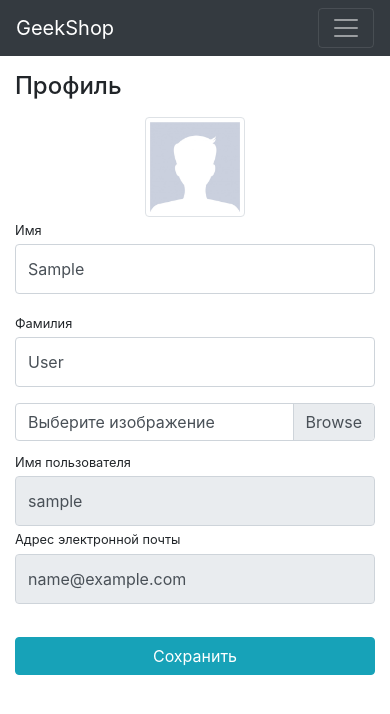
After one commit to FlintVorselon51/Geekshop, a Django app: page /users/profile/ in a window 390 px wide. The commit adds this page. Shown: the top 714 px of the page. Run offline with Django 3.2, Linux system fonts and the light colour scheme; the visitor is signed in with stand-in values (Sample User, id 1); parts of the project's set-up code (start-up, migrations or seed data) failed here and were passed over; some libraries are stand-ins or nearby versions.

Commit message:
profile page and the ability to edit a profile have been added.

```diff
--- a/authapp/forms.py
+++ b/authapp/forms.py
@@ -1,5 +1,5 @@
 from django import forms
-from django.contrib.auth.forms import AuthenticationForm, UserCreationForm
+from django.contrib.auth.forms import AuthenticationForm, UserCreationForm, UserChangeForm
 
 from .models import User
 
@@ -48,3 +48,21 @@ class UserRegisterForm(UserCreationForm):
     class Meta:
         model = User
         fields = ('username', 'email', 'first_name', 'last_name', 'password1', 'password2')
+
+
+class UserProfileForm(UserChangeForm):
+    username = forms.CharField(widget=forms.TextInput(attrs={
+        'class': 'form-control py-4',
+        'readonly': True
+    }))
+    email = forms.CharField(widget=forms.EmailInput(attrs={
+        'class': 'form-control py-4',
+        'readonly': True
+    }))
+    first_name = forms.CharField(widget=forms.TextInput(attrs={'class': 'form-control py-4'}))
+    last_name = forms.CharField(widget=forms.TextInput(attrs={'class': 'form-control py-4'}))
+    image = forms.ImageField(widget=forms.FileInput(attrs={'class': 'custom-file-input'}), required=False)
+
+    class Meta:
+        model = User
+        fields = ('username', 'email', 'first_name', 'last_name', 'image')
--- /dev/null
+++ b/authapp/templates/authapp/profile.html
@@ -0,0 +1,66 @@
+{% extends 'mainapp/base.html' %}
+{% load static %}
+
+{% block css %}
+    <link href="{% static 'css/profile.css' %}" rel="stylesheet">
+{% endblock %}
+
+{% block content %}
+    <div class="container">
+        <div class="row">
+            <div class="col-lg-7">
+                <h4 class="mt-3 mb-3">Профиль</h4>
+                <div class="col-lg-12 text-center">
+                    <img width="100" height="100"
+                         src="{% if user.image %} {{ user.image.url }} {% else %} {% static 'vendor/img/users/default_avatar.jpg' %} {% endif %}"
+                         class="img-thumbnail">
+                </div>
+                <form action="{% url 'users:profile' %}" method="post" enctype="multipart/form-data">
+                    {% csrf_token %}
+                    <div class="form-row">
+                        <div class="col-lg-6">
+                            <div class="form-group">
+                                <label class="small mb-1" for="{{ form.first_name.id_for_label }}">Имя</label>
+                                {{ form.first_name }}
+                            </div>
+                        </div>
+                        <div class="col-lg-6">
+                            <div class="form-group">
+                                <label class="small mb-1" for="{{ form.last_name.id_for_label }}">Фамилия</label>
+                                {{ form.last_name }}
+                            </div>
+                        </div>
+                    </div>
+                    <div class="form-row mb-2">
+                        <div class="col-lg-12">
+                            <div class="custom-file">
+                                {{ form.image }}
+                                <label class="custom-file-label" for="{{ form.image.id_for_label }}">
+                                    Выберите изображение
+                                </label>
+                            </div>
+                        </div>
+                    </div>
+                    <div class="form-row">
+                        <div class="col-lg-6">
+                            <label class="small mb-1" for="{{ form.username.id_for_label }}">Имя пользователя</label>
+                            {{ form.username }}
+                        </div>
+                        <div class="col-lg-6">
+                            <label class="small mb-1" for="{{ form.email.id_for_label }}">Адрес электронной
+                                почты</label>
+                            {{ form.email }}
+                        </div>
+                    </div>
+                    <div class="form-row">
+                        <div class="col-lg-12" style="margin-top: 33px;">
+                            <input class="btn btn-info btn-block" type="submit" value="Сохранить">
+                        </div>
+                    </div>
+                </form>
+            </div>
+            <div class="col-lg-5">
+            </div>
+        </div>
+    </div>
+{% endblock %}
--- a/authapp/urls.py
+++ b/authapp/urls.py
@@ -1,11 +1,12 @@
 from django.urls import path
 
-from .views import login, logout, register
+from .views import login, logout, register, profile
 
 app_name = 'authapp'
 
 urlpatterns = [
     path('login/', login, name='login'),
     path('logout/', logout, name='logout'),
-    path('register/', register, name='register')
+    path('register/', register, name='register'),
+    path('profile/', profile, name='profile')
 ]
--- a/authapp/views.py
+++ b/authapp/views.py
@@ -1,8 +1,9 @@
 from django.shortcuts import render, HttpResponseRedirect
 from django.contrib import auth
 from django.urls import reverse
+from django.contrib.auth.decorators import login_required
 
-from .forms import UserLoginForm, UserRegisterForm
+from .forms import UserLoginForm, UserRegisterForm, UserProfileForm
 
 
 def login(request):
@@ -37,3 +38,21 @@ def register(request):
 def logout(request):
     auth.logout(request)
     return HttpResponseRedirect(reverse('index'))
+
+
+@login_required
+def profile(request):
+    if request.method == 'POST':
+        form = UserProfileForm(data=request.POST, files=request.FILES, instance=request.user)
+        if form.is_valid():
+            form.save()
+            return HttpResponseRedirect(reverse('users:profile'))
+        else:
+            pass
+    else:
+        form = UserProfileForm(instance=request.user)
+    context = {
+        'title': 'Geekshop - профиль',
+        'form': form
+    }
+    return render(request, 'authapp/profile.html', context)
--- a/geekshop/settings.py
+++ b/geekshop/settings.py
@@ -135,3 +135,5 @@ MEDIA_ROOT = BASE_DIR / 'media'
 DEFAULT_AUTO_FIELD = 'django.db.models.BigAutoField'
 
 AUTH_USER_MODEL = 'authapp.User'
+
+LOGIN_URL = '/users/login/'
--- a/mainapp/templates/mainapp/base.html
+++ b/mainapp/templates/mainapp/base.html
@@ -39,7 +39,7 @@
                 {% if user.is_authenticated %}
                     <li class="nav-item">
                         <a class="nav-link"
-                           href="{% static 'auth/profile.html' %}">{{ user.firstname|default:'Пользователь' }}
+                           href="{% url 'authapp:profile' %}">{{ user.firstname|default:'Пользователь' }}
                             <i class="fas fa-user-circle"></i>
                         </a>
                     </li>
```
Also changed, not shown: authapp/templates/authapp/register.html (added, +68 -0 lines), static/vendor/img/users/default_avatar.jpg (added).
